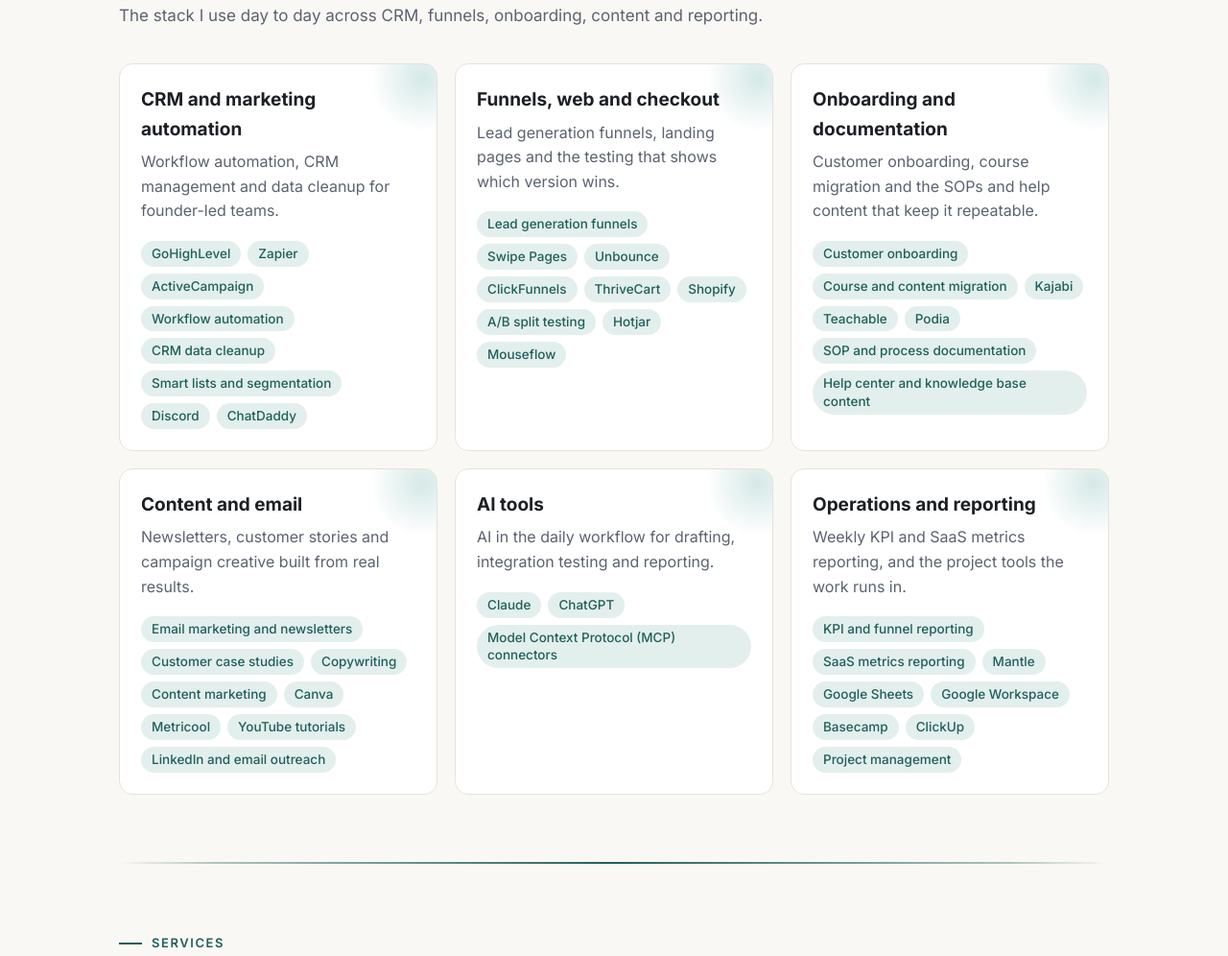
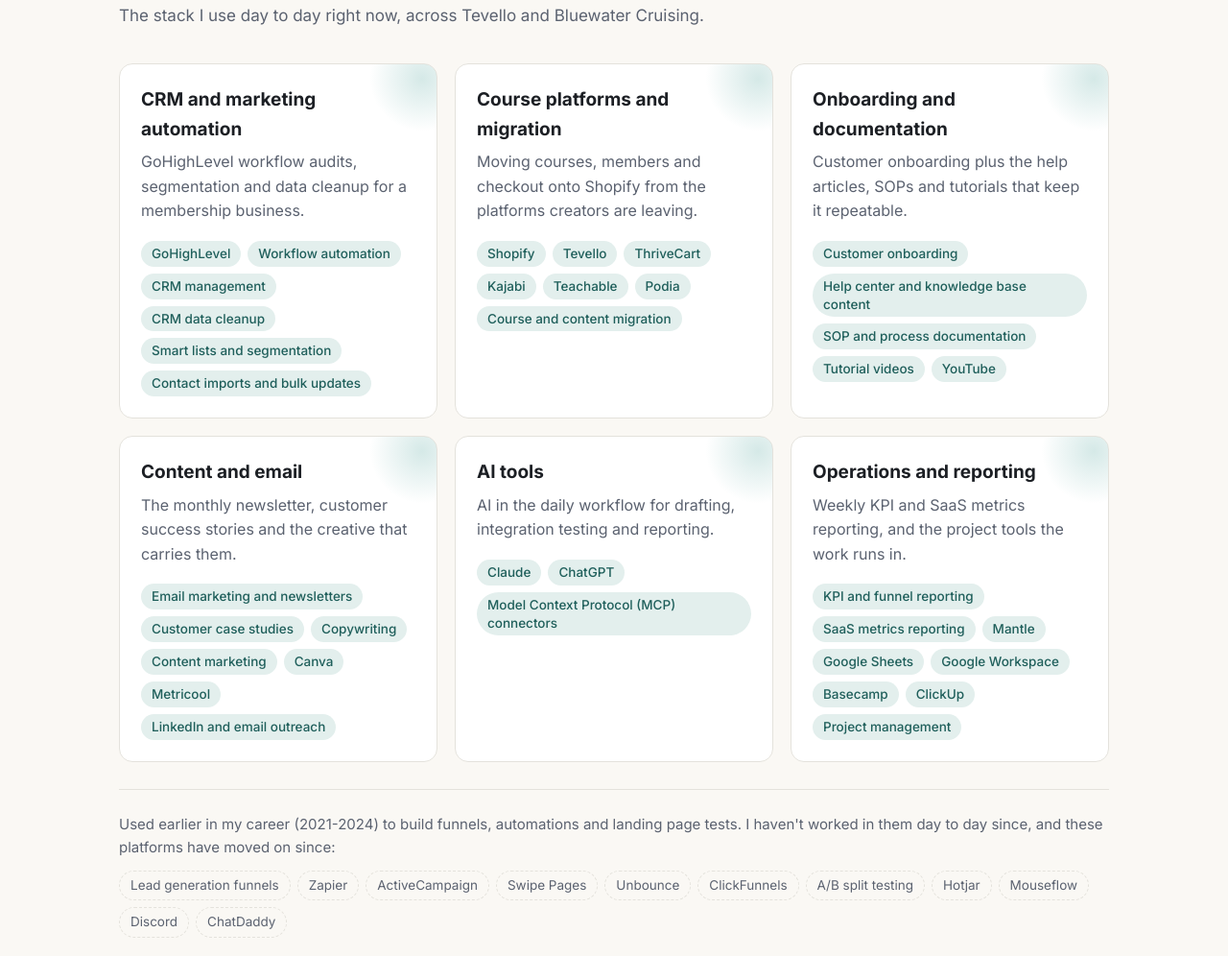
Before and after one commit to kamilleaerron/kamilleaerron.github.io, a plain HTML site: page index.html in a window 1280 px wide. Shown: the part 9824-10820 px from the top of the page at 96% size. Drawn offline with Linux system fonts and the light colour scheme.

Commit message:
Lead the skills section with current Tevello and Bluewater tools
The skills cards mixed tools from all four roles, so platforms last used
in 2022-2024 read as current. The six cards now cover only the stack in
use at Tevello and Bluewater Cruising, and the older funnel and testing
tools (Zapier, ActiveCampaign, Swipe Pages, Unbounce, ClickFunnels,
Hotjar, Mouseflow, Discord, ChatDaddy) move to a muted "used earlier"
row that dates them. The Services tool chips follow the same split.
Full history stays in the experience timeline.

Co-Authored-By: Claude Opus 5 <noreply@anthropic.com>

```diff
--- a/index.html
+++ b/index.html
@@ -110,6 +110,10 @@
   .skills-grid { display: grid; grid-template-columns: repeat(3, 1fr); gap: 18px; }
   .card .chips { display: flex; flex-wrap: wrap; gap: 7px; margin: 4px 0 0; padding: 0; list-style: none; }
   .card .chips li { background: var(--accent-soft); color: var(--accent); border-radius: 999px; padding: 4px 11px; font-size: 13.5px; font-weight: 500; line-height: 1.4; }
+  .prior { margin-top: 28px; padding-top: 24px; border-top: 1px solid var(--line); }
+  .prior p { color: var(--muted); font-size: 15px; margin: 0 0 12px; }
+  .prior ul { display: flex; flex-wrap: wrap; gap: 7px; margin: 0; padding: 0; list-style: none; }
+  .prior li { border: 1px dashed var(--line); color: var(--muted); border-radius: 999px; padding: 4px 11px; font-size: 13.5px; background: transparent; }
   .tools { display: flex; flex-wrap: wrap; gap: 8px; margin-top: 30px; }
   .tools span { background: var(--card); border: 1px solid var(--line); border-radius: 999px; padding: 5px 12px; font-size: 14px; color: var(--muted); }
 
@@ -508,34 +512,34 @@
     <div class="wrap">
       <p class="eyebrow">Skills and tools</p>
       <h2>What I work with</h2>
-      <p class="lead">The stack I use day to day across CRM, funnels, onboarding, content and reporting.</p>
+      <p class="lead">The stack I use day to day right now, across Tevello and Bluewater Cruising.</p>
       <div class="skills-grid">
         <div class="card">
           <h3>CRM and marketing automation</h3>
-          <p>Workflow automation, CRM management and data cleanup for founder-led teams.</p>
+          <p>GoHighLevel workflow audits, segmentation and data cleanup for a membership business.</p>
           <ul class="chips">
-            <li>GoHighLevel</li><li>Zapier</li><li>ActiveCampaign</li><li>Workflow automation</li><li>CRM data cleanup</li><li>Smart lists and segmentation</li><li>Discord</li><li>ChatDaddy</li>
+            <li>GoHighLevel</li><li>Workflow automation</li><li>CRM management</li><li>CRM data cleanup</li><li>Smart lists and segmentation</li><li>Contact imports and bulk updates</li>
           </ul>
         </div>
         <div class="card">
-          <h3>Funnels, web and checkout</h3>
-          <p>Lead generation funnels, landing pages and the testing that shows which version wins.</p>
+          <h3>Course platforms and migration</h3>
+          <p>Moving courses, members and checkout onto Shopify from the platforms creators are leaving.</p>
           <ul class="chips">
-            <li>Lead generation funnels</li><li>Swipe Pages</li><li>Unbounce</li><li>ClickFunnels</li><li>ThriveCart</li><li>Shopify</li><li>A/B split testing</li><li>Hotjar</li><li>Mouseflow</li>
+            <li>Shopify</li><li>Tevello</li><li>ThriveCart</li><li>Kajabi</li><li>Teachable</li><li>Podia</li><li>Course and content migration</li>
           </ul>
         </div>
         <div class="card">
           <h3>Onboarding and documentation</h3>
-          <p>Customer onboarding, course migration and the SOPs and help content that keep it repeatable.</p>
+          <p>Customer onboarding plus the help articles, SOPs and tutorials that keep it repeatable.</p>
           <ul class="chips">
-            <li>Customer onboarding</li><li>Course and content migration</li><li>Kajabi</li><li>Teachable</li><li>Podia</li><li>SOP and process documentation</li><li>Help center and knowledge base content</li>
+            <li>Customer onboarding</li><li>Help center and knowledge base content</li><li>SOP and process documentation</li><li>Tutorial videos</li><li>YouTube</li>
           </ul>
         </div>
         <div class="card">
           <h3>Content and email</h3>
-          <p>Newsletters, customer stories and campaign creative built from real results.</p>
+          <p>The monthly newsletter, customer success stories and the creative that carries them.</p>
           <ul class="chips">
-            <li>Email marketing and newsletters</li><li>Customer case studies</li><li>Copywriting</li><li>Content marketing</li><li>Canva</li><li>Metricool</li><li>YouTube tutorials</li><li>LinkedIn and email outreach</li>
+            <li>Email marketing and newsletters</li><li>Customer case studies</li><li>Copywriting</li><li>Content marketing</li><li>Canva</li><li>Metricool</li><li>LinkedIn and email outreach</li>
           </ul>
         </div>
         <div class="card">
@@ -552,6 +556,12 @@
             <li>KPI and funnel reporting</li><li>SaaS metrics reporting</li><li>Mantle</li><li>Google Sheets</li><li>Google Workspace</li><li>Basecamp</li><li>ClickUp</li><li>Project management</li>
           </ul>
         </div>
+      </div>
+      <div class="prior">
+        <p>Used earlier in my career (2021-2024) to build funnels, automations and landing page tests. I haven't worked in them day to day since, and these platforms have moved on since:</p>
+        <ul>
+          <li>Lead generation funnels</li><li>Zapier</li><li>ActiveCampaign</li><li>Swipe Pages</li><li>Unbounce</li><li>ClickFunnels</li><li>A/B split testing</li><li>Hotjar</li><li>Mouseflow</li><li>Discord</li><li>ChatDaddy</li>
+        </ul>
       </div>
     </div>
   </section>
@@ -570,7 +580,7 @@
         <div class="card"><h3>Customer marketing content</h3><p>Success stories, newsletters and social copy built from real customer results.</p></div>
       </div>
       <div class="tools">
-        <span>GoHighLevel</span><span>Shopify</span><span>ThriveCart</span><span>Zapier</span><span>ActiveCampaign</span><span>Swipe Pages</span><span>Unbounce</span><span>ClickFunnels</span><span>Hotjar</span><span>Mouseflow</span><span>Kajabi</span><span>Teachable</span><span>Podia</span><span>Mantle</span><span>Google Sheets</span><span>Google Workspace</span><span>Basecamp</span><span>ClickUp</span><span>Canva</span><span>Metricool</span><span>Claude</span><span>ChatGPT</span><span>MCP connectors</span>
+        <span>GoHighLevel</span><span>Shopify</span><span>Tevello</span><span>ThriveCart</span><span>Kajabi</span><span>Teachable</span><span>Podia</span><span>Mantle</span><span>Google Sheets</span><span>Google Workspace</span><span>Basecamp</span><span>ClickUp</span><span>Canva</span><span>Metricool</span><span>Claude</span><span>ChatGPT</span><span>MCP connectors</span>
       </div>
     </div>
   </section>
@@ -601,7 +611,7 @@
   var reduce = window.matchMedia("(prefers-reduced-motion: reduce)").matches;
 
   // Scroll reveal
-  var targets = document.querySelectorAll("section:not(.hero) .eyebrow, section:not(.hero) h2, .lead, .job, .subhead, figure, .card, .tools, .contact");
+  var targets = document.querySelectorAll("section:not(.hero) .eyebrow, section:not(.hero) h2, .lead, .job, .subhead, figure, .card, .tools, .prior, .contact");
   if ("IntersectionObserver" in window && !reduce) {
     root.classList.add("fx");
     targets.forEach(function (el) { el.classList.add("reveal"); });
```
